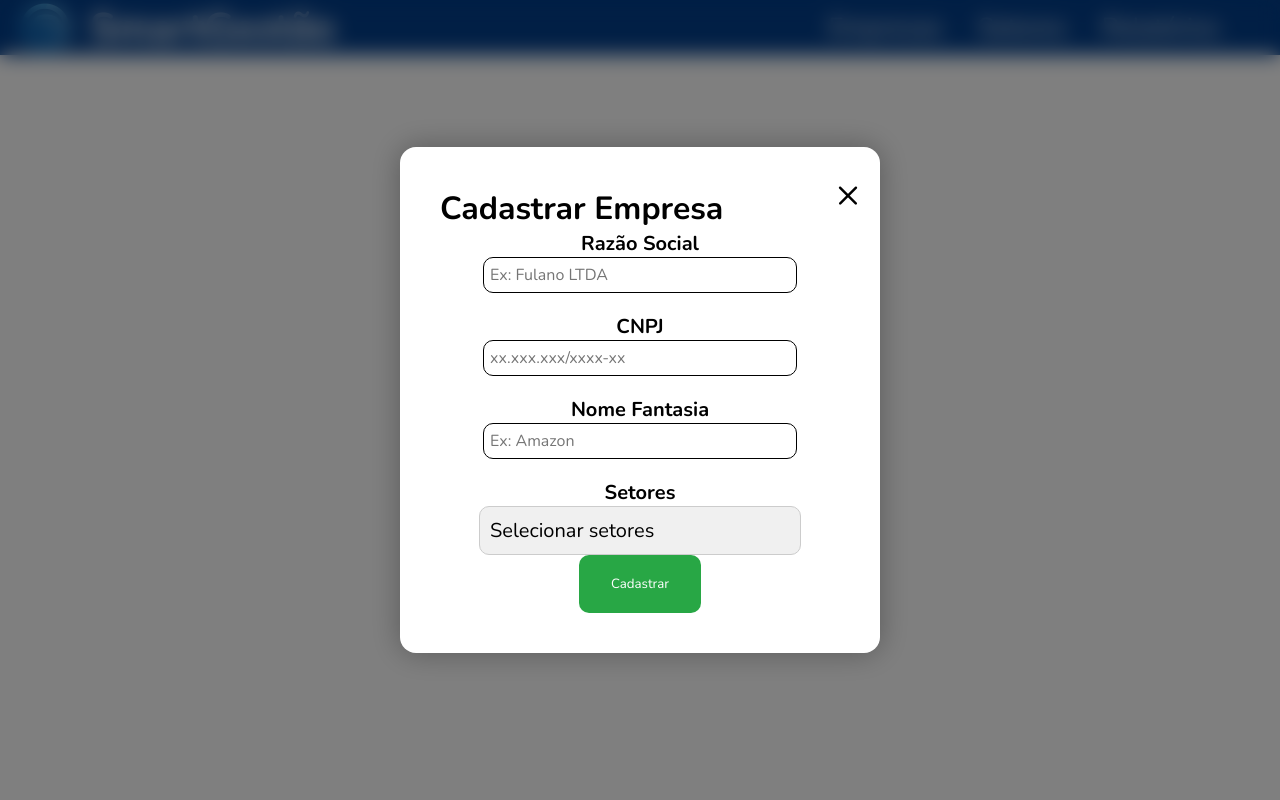
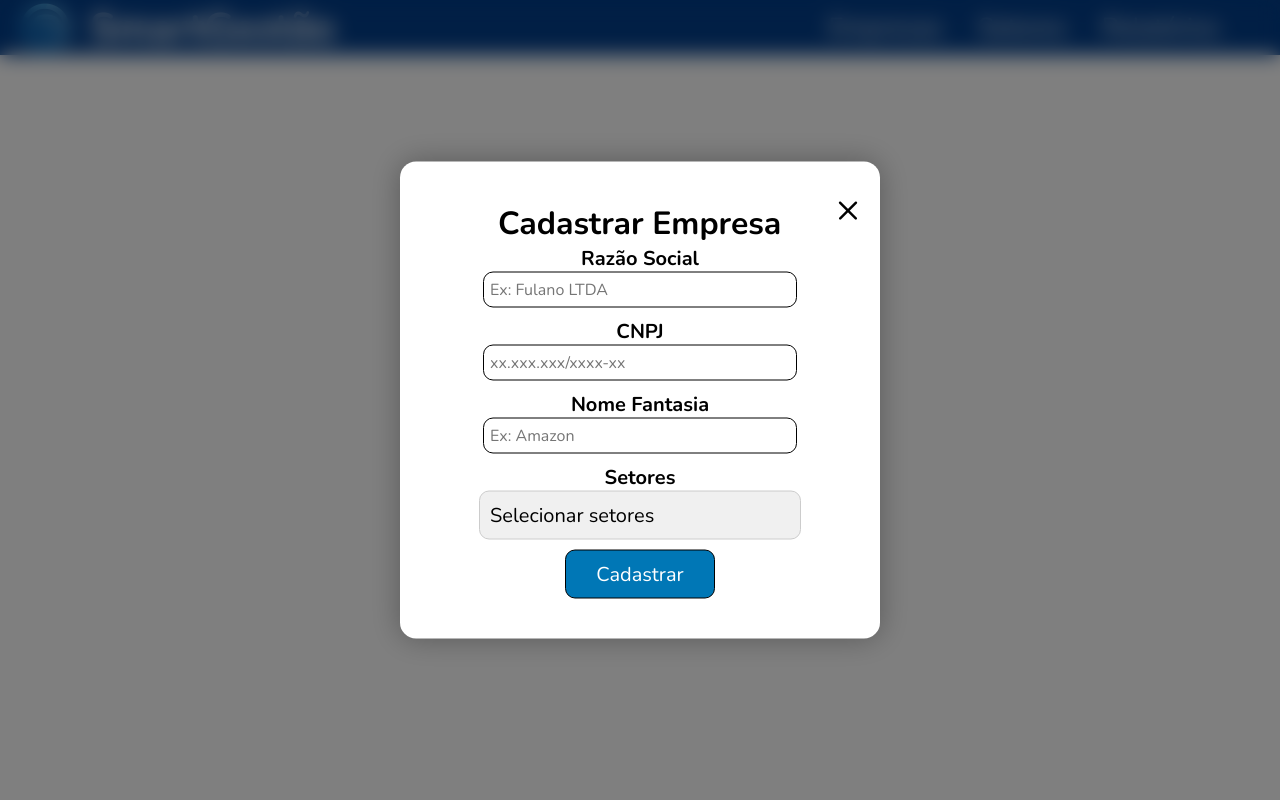
Before and after one commit to LeonardoBriguente/avaliacao-athia, a PHP site: page /view/CadastrarEmpresa.php in a window 1280 px wide. Run offline with PHP 8.4, Linux system fonts and the light colour scheme.

Commit message:
finalização da estilização do modal

```diff
--- a/view/assets/css/cadastrarEmpresa.css
+++ b/view/assets/css/cadastrarEmpresa.css
@@ -84,6 +84,7 @@ div.modal-conteudo {
     width: 20rem;
 
     & h2.title-form {
+        width: 14.2rem;
         margin: 0 auto;
         font-size: 1.6rem;
     }
@@ -101,7 +102,7 @@ div.modal-conteudo {
         & input{
             width: 15rem;
             padding: 0.3rem;
-            margin-bottom: 1rem;
+            margin-bottom: 0.5rem;
             border: 1px solid black;
             border-radius: 0.5rem;
             font-size: 0.8rem;
@@ -157,17 +158,14 @@ div.modal-conteudo {
 
 
         & button.btn-salvar {
-            /* width: 100%; */
-            padding: 1rem 1.6rem;
-            background-color: #28a745;
+            margin-top: 0.5rem;
+            padding: 0.5rem 1.5rem;
+            background-color: var(--second-color);
             color: #fff;
-            border: none;
+            border: 1px solid black;
             cursor: pointer;
             border-radius: 0.5rem;
-
-            &:hover {
-                background-color: #218838;
-            }
+            font-size: 1rem;
         }
     }
 
```
